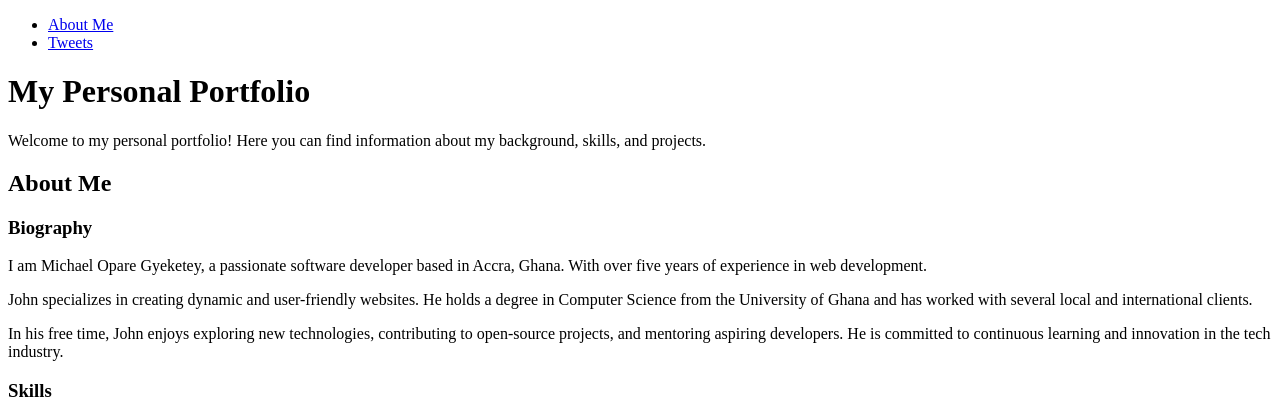
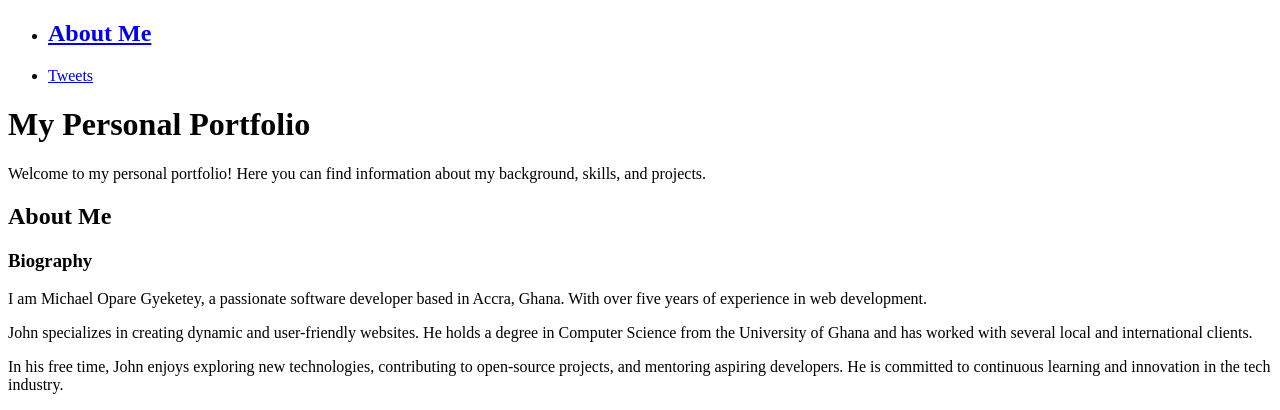
Before and after one commit to Oparemichael/My_First_Portfolio, a plain HTML site: page html_basic/index.html in a window 1280 px wide. Shown: the top 410 px of the page. Drawn offline with Linux system fonts and the light colour scheme.

Commit message:
updates to header in index.html

```diff
--- a/html_basic/index.html
+++ b/html_basic/index.html
@@ -9,7 +9,8 @@
 <header>
     <nav>
     <ul>
-        <li><a href="#about">About Me</a></li>
+        <li><a href="#about"><h2 id="about">About Me</h2>
+</a></li>
         <li><a href="tweets.html">Tweets</a></li>
     </ul>
 </nav>
```
